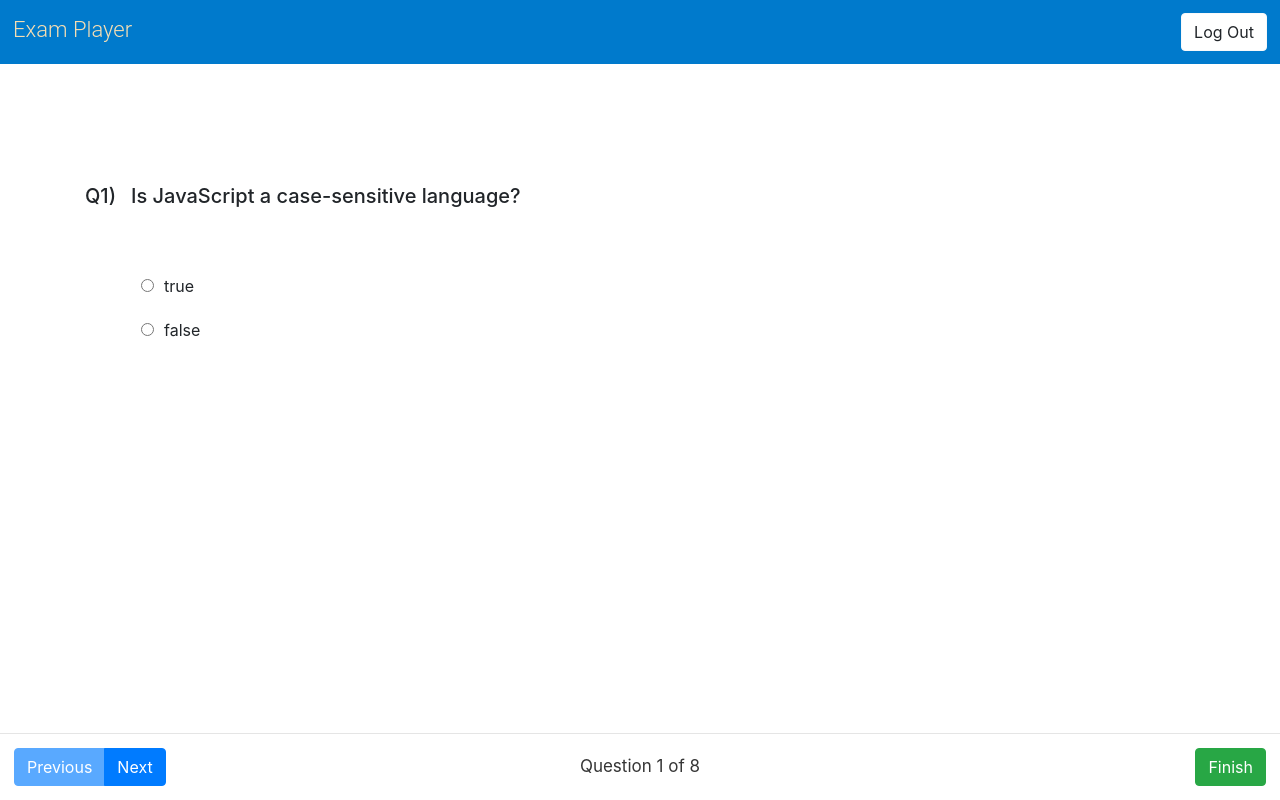
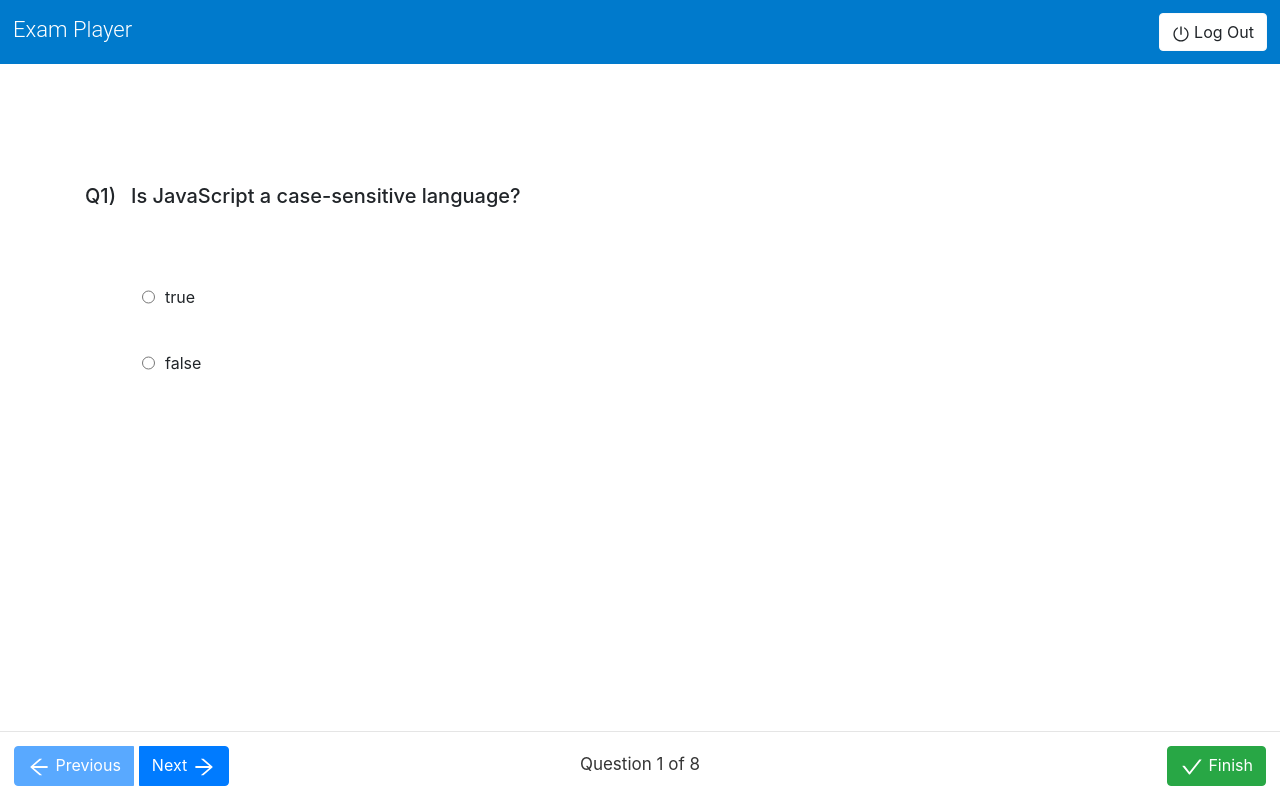
Before and after one commit to sriniwas14/ExamPlayer, a React (Create React App) app: page / in a window 1280 px wide. Both pictures are taken after typing "name@example.com" into the empty fields and a click on the button "Start Quiz!". Built offline with nearby package versions, Linux system fonts and the light colour scheme.

Commit message:
Added a Background and Added Icons

```diff
--- a/public/index.html
+++ b/public/index.html
@@ -30,7 +30,7 @@
       work correctly both with client-side routing and a non-root public URL.
       Learn how to configure a non-root public URL by running `npm run build`.
     -->
-    <title>React App</title>
+    <title>Exam Player - A Quiz Application</title>
   </head>
   <body>
     <noscript>You need to enable JavaScript to run this app.</noscript>
--- a/src/App.scss
+++ b/src/App.scss
@@ -55,11 +55,24 @@ button:focus {
     right: 0;
     bottom: 0;
     display: flex;
+    &::after {
+        content: "";
+        background: url(./loginBackground.jpg);
+        position: fixed;
+        z-index: -1;
+        top: 0;
+        left: 0;
+        right: 0;
+        bottom: 0;
+        opacity: 0.4;
+        display: flex;
+    }
     .loginDialog {
         margin: auto;
         box-shadow: 0 0 17px -9px;
         border-radius: $defaultBorderRadius;
         overflow: hidden;
+        background: white;
         .loginHeader, .loginBody {
             padding: 20px;
         }
@@ -82,7 +95,7 @@ button:focus {
         div {
             font-family: Roboto;
             font-size: 22px;
-            color: wheat;
+            color: white;
             font-weight: 300;
         }
         button {
@@ -111,17 +124,28 @@ button:focus {
         opacity: 0;
         transition: 0.2s ease-out;
     }
+    .questionBody {
+        width: 100%;
+    }
     .questionIdContainer {
         padding-right: 15px;
     }
     .questionOption {
         padding: 10px;
-        cursor: default;
-        input {
-            margin-right: 10px;
+        display: flex;
+        border: 1px solid transparent;
+        border-radius: $defaultBorderRadius;
+        transition: 0.2s ease-out;
+        &:hover {
+            background-color: lighten($primary-color, 55%);
+            border: 1px solid lighten($primary-color, 30%);
+            transition: 0.2s ease-in;
         }
         label {
             margin: 0;
+            width: 100%;
+            padding: 10px;
+            cursor: pointer;
         }
     }
 }
@@ -186,3 +210,9 @@ button:focus {
         }
     }
 }
+
+@media only screen and (max-width: 575px) {
+    .resultHeaderItem {
+        margin-bottom: 14px;
+    }
+}
--- a/src/Components/Elements/Question.js
+++ b/src/Components/Elements/Question.js
@@ -13,6 +13,9 @@ export default function Question(props) {
 
         setTimeout(()=> {
             props.nextQuestion()
+
+            const lastQuestion = dataContext.questions[dataContext.questions.length - 1]
+            if(lastQuestion.id===props.question.id) return
             questionContainer.classList.remove("fadeOut")
         }, 400)
 
@@ -28,7 +31,7 @@ export default function Question(props) {
                         <h5>{props.question.question}</h5>
                         <br/><br/>
                         {
-                            props.question.options.map((option, index) => <div className="questionOption" key={option}><input type="radio" id={index} checked={dataContext.answers[props.question.id]===index} onChange={handleRadioClick} name="answer" value={index} /><label for={index} >{option}</label></div>)
+                            props.question.options.map((option, index) => <div className="questionOption" key={option}><input type="radio" id={index} checked={dataContext.answers[props.question.id]===index} onChange={handleRadioClick} name="answer" value={index} /><label htmlFor={index} >{option}</label></div>)
                         }
                     </div>
                 </div>
--- a/src/Components/Login.js
+++ b/src/Components/Login.js
@@ -1,8 +1,11 @@
 import React from 'react'
+import { useSpring, animated } from 'react-spring'
 import { useDataUpdate } from '../DataContext'
 
 export default function Login() {
     const updateDataContext = useDataUpdate()
+
+    const animPropsAboutMe = useSpring({ to:{opacity: 1, transform: 'rotateX(0deg)'}, from: { opacity: 0, transform: 'rotateX(90deg)' }});
 
     const isEmailValid = (emailAddress) => {
         if (emailAddress<1) return false
@@ -26,7 +29,7 @@ export default function Login() {
 
     return (
         <div className="loginContainer">
-            <div className="loginDialog">
+            <animated.div style={ animPropsAboutMe} className="loginDialog">
                 <div className="loginHeader">
                     Exam Player
                 </div>
@@ -39,11 +42,11 @@ export default function Login() {
 
                     <br /><br />
                     <form onSubmit={submitEmail}>
-                        <input className="customInputField" placeholder="username@example.com" type="email" />
+                        <input className="customInputField" placeholder="username@example.com" type="email" required/>
                         <button style={{ marginTop: 10 }} className="customButton">Start Quiz!</button>
                     </form>
                 </div>
-            </div>
+            </animated.div>
         </div>
     )
 }
--- a/src/Components/Questions.js
+++ b/src/Components/Questions.js
@@ -1,7 +1,9 @@
 import React, { useState } from 'react'
 import { Button, ButtonGroup, Row, Col } from 'react-bootstrap'
+import { useSpring, animated } from 'react-spring'
 import { useData, useDataUpdate } from '../DataContext'
 import Question from './Elements/Question'
+import { AiOutlinePoweroff, AiOutlineArrowLeft, AiOutlineArrowRight, AiOutlineCheck } from "react-icons/ai";
 
 export default function Questions() {
     const dataContext = useData()
@@ -9,8 +11,10 @@ export default function Questions() {
     const numberOfQuestions = dataContext.questions.length;
     const [currentQuestionIndex, setCurrentQuestionIndex] = useState(0)
 
+    const animPropsAboutMe = useSpring({ to:{opacity: 1, transform: 'rotateX(0deg)'}, from: { opacity: 0, transform: 'rotateX(90deg)' }});
+
     const handleFinish = () => {
-        setTimeout(() => updateDataContext.setSelectedRoute("result"), 1000)
+        setTimeout(() => updateDataContext.setSelectedRoute("result"), 450)
 
     }
 
@@ -36,31 +40,31 @@ export default function Questions() {
 
     return (
         <div className="questionsContainer">
-            <div className="questionsHeader">
+            <animated.div style={ animPropsAboutMe } className="questionsHeader">
                 <div>Exam Player</div>
-                <Button onClick={handleLogOut} variant="light">Log Out</Button>
-            </div>
+                <Button onClick={handleLogOut} variant="light"><AiOutlinePoweroff size="18" /> Log Out</Button>
+            </animated.div>
 
-            <div className="questionsArea">
+            <animated.div style={ animPropsAboutMe } className="questionsArea">
                 <Question nextQuestion={() => nextQuestion(true)} question={dataContext.questions[currentQuestionIndex]} />
-            </div>
+            </animated.div>
 
-            <div className="questionsFooter">
+            <animated.div style={ animPropsAboutMe } className="questionsFooter">
                 <Row>
                     <Col sm={4}>
                         <ButtonGroup>
-                            <Button onClick={() => previousQuestion()} disabled={ currentQuestionIndex===0 ? true : false } variant="primary">Previous</Button>
-                            <Button onClick={() => nextQuestion(false)} disabled={ currentQuestionIndex===numberOfQuestions-1 ? true : false } variant="primary">Next</Button>
+                            <Button onClick={() => previousQuestion()} disabled={ currentQuestionIndex===0 ? true : false } variant="primary"><AiOutlineArrowLeft size="24" /> Previous</Button>
+                            <Button onClick={() => nextQuestion(false)} disabled={ currentQuestionIndex===numberOfQuestions-1 ? true : false } style={{ marginLeft: 5 }} variant="primary">Next <AiOutlineArrowRight size="24" /></Button>
                         </ButtonGroup>
                     </Col>
                     <Col style={{ textAlign: "center", fontSize: 17, padding: 6, color: "#353535" }} sm={4}>
                         Question {currentQuestionIndex+1} of {numberOfQuestions}
                     </Col>
                     <Col style={{ textAlign: "right" }} sm={4}>
-                        <Button style={{ marginLeft: "auto" }} onClick={handleFinish} variant="success">Finish</Button>
+                        <Button style={{ marginLeft: "auto" }} onClick={handleFinish} variant="success"><AiOutlineCheck size="24" /> Finish</Button>
                     </Col>
                 </Row>
-            </div>
+            </animated.div>
         </div>
     )
 }
--- a/src/Components/Result.js
+++ b/src/Components/Result.js
@@ -1,6 +1,7 @@
 import React from 'react'
 import { Row, Col, Container } from 'react-bootstrap'
 import { CircularProgressbar } from 'react-circular-progressbar';
+import { useSpring, animated } from 'react-spring'
 import 'react-circular-progressbar/dist/styles.css';
 
 import { useData } from '../DataContext'
@@ -18,6 +19,8 @@ const ResultHeaderItem = (props) => {
 
 export default function Result() {
     const dataContext = useData()
+
+    const animPropsAboutMe = useSpring({ to:{opacity: 1, transform: 'rotateX(0deg)'}, from: { opacity: 0, transform: 'rotateX(90deg)' }});
 
     const answerStats = function () {
         let rightAnswers = 0;
@@ -41,13 +44,12 @@ export default function Result() {
 
     return (
         <div>
-            <div className="resultHeader">
+            <animated.div style={ animPropsAboutMe } className="resultHeader">
                 <h1>Exam Result</h1>
                 <b>for {dataContext.userEmail}</b>
-            </div>
+            </animated.div>
 
-            <div></div>
-
+            <animated.div style={ animPropsAboutMe }>
                 <Container style={{ marginTop: "20px", marginBottom: "20px"}}>
                     <Row>
                         <ResultHeaderItem title="Right Answers" value={ answerStats.rightAnswers } />
@@ -55,7 +57,9 @@ export default function Result() {
                         <ResultHeaderItem title="Total Questions" value={ answerStats.totalAnswers } />
                     </Row>
                 </Container>
+            </animated.div>
 
+            <animated.div style={ animPropsAboutMe }>
                 <Container>
                     <Row>
                         <Col sm={2}>
@@ -70,7 +74,10 @@ export default function Result() {
                         </Col>
                     </Row>
                 </Container>
+            </animated.div>
 
+
+            <animated.div style={ animPropsAboutMe }>
                 <Container>
                     <br />
                     <h2>Questions Overview</h2>
@@ -88,6 +95,7 @@ export default function Result() {
                     ))
                 }
                 </Container>
+            </animated.div>
         </div>
     )
 }
--- a/src/DataContext.js
+++ b/src/DataContext.js
@@ -116,7 +116,8 @@ export function DataProvider({ children }) {
                 {
                     setSelectedRoute,
                     setUserEmail,
-                    setAnswerKey
+                    setAnswerKey,
+                    setAnswers
                 }
             }>
                 { children }
```
Also changed, not shown: src/loginBackground.jpg (added). Lines whose indentation alone changed are shown as unchanged.
